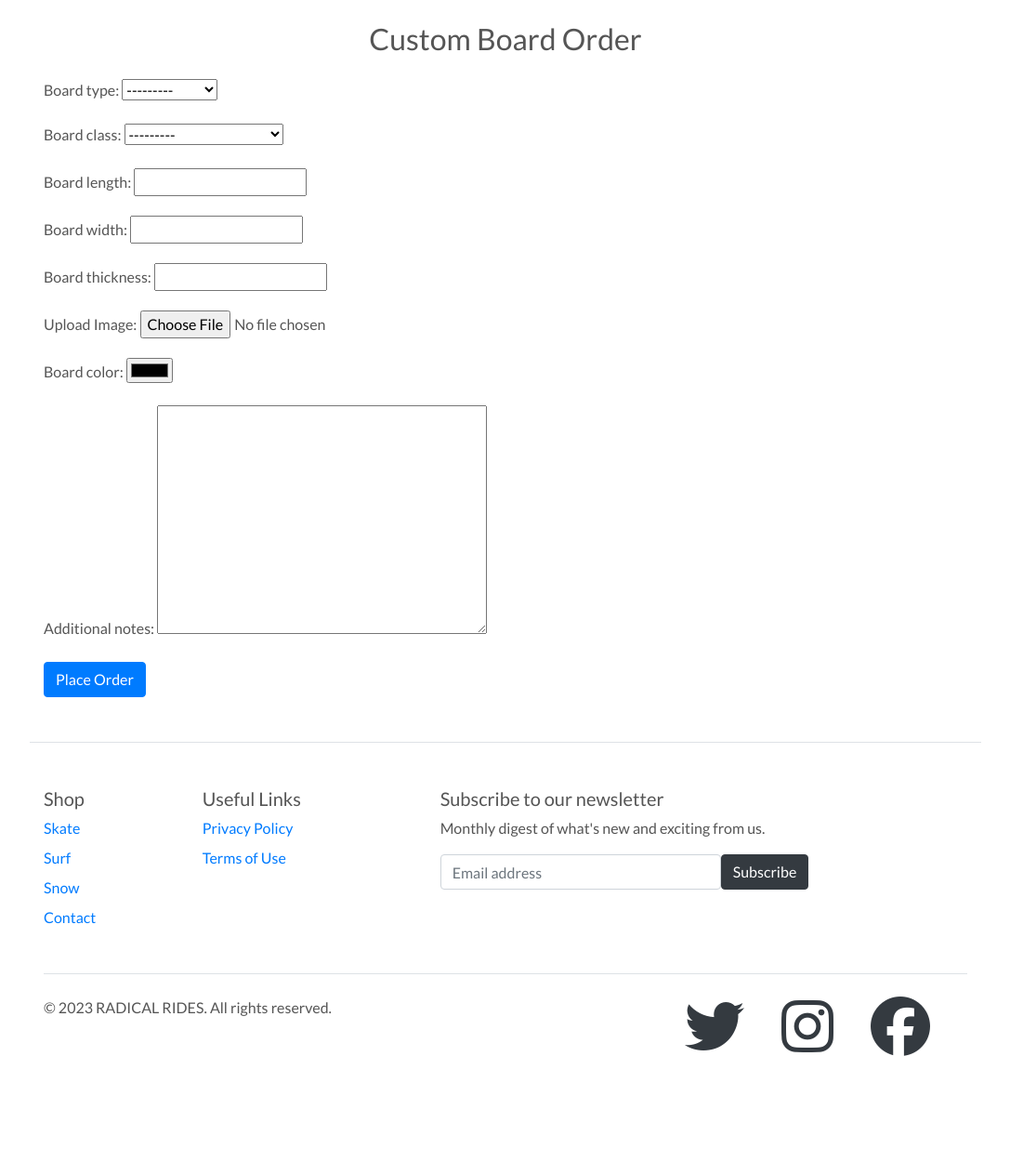
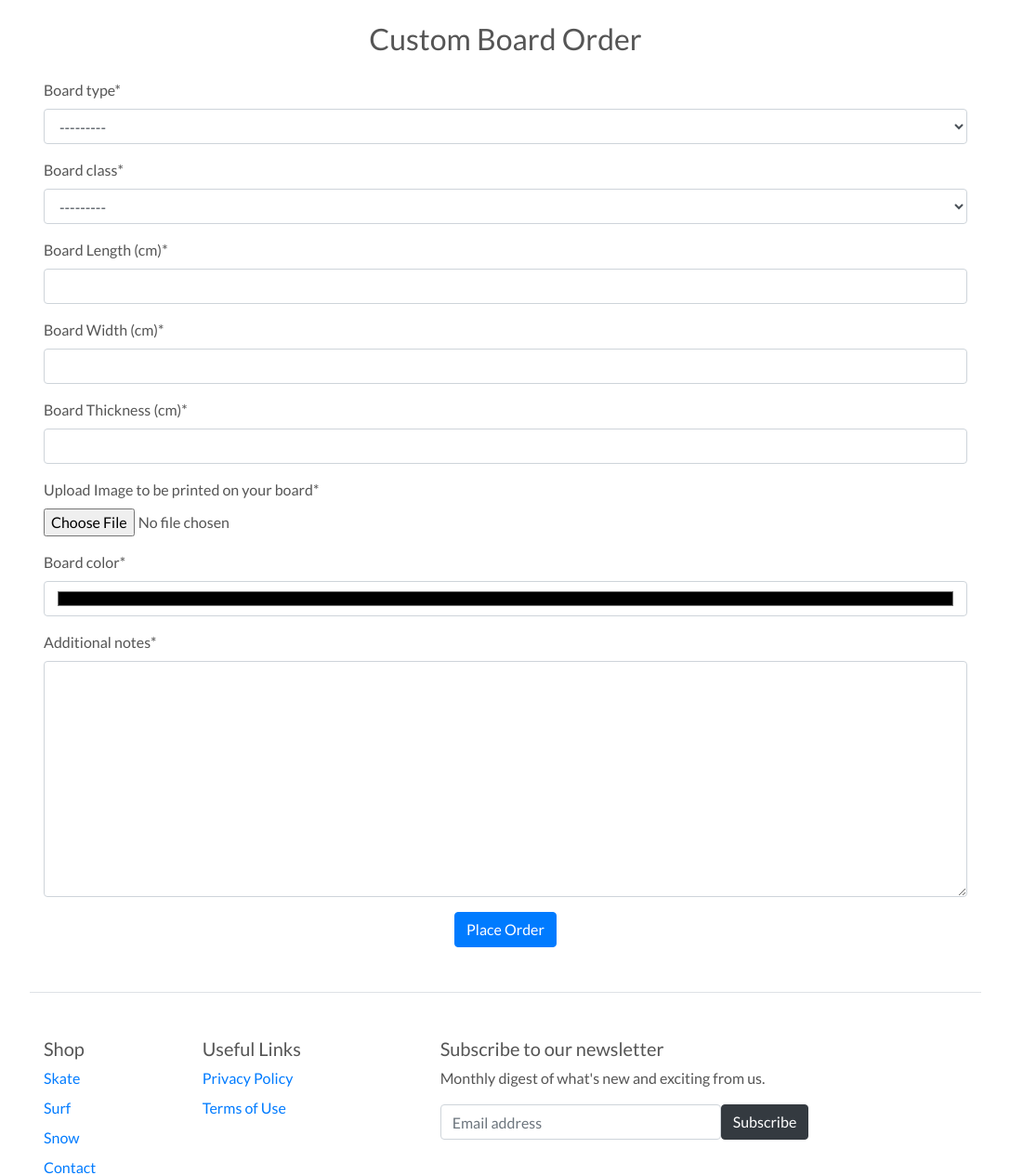
Before and after one commit to Xalil404/Radical_Rides, a Django app: page /custom/create_custom/ in a window 1280 px wide. Shown: the part 189-1453 px from the top of the page at 93% size, without its empty margins (96-1183 px from the left). Before the commit the page ends 1325 px from the top, so only its background shows below. Run offline with Django 3.2, Linux system fonts and the light colour scheme; some libraries are stand-ins or nearby versions.

Commit message:
Styled create custom order page

```diff
--- a/custom/forms.py
+++ b/custom/forms.py
@@ -7,4 +7,10 @@
         model = CustomBoardOrder
         fields = ['board_type', 'board_class', 'board_length', 'board_width', 'board_thickness', 'image_upload', 'board_color', 'additional_notes']
         widgets = {'board_color': forms.TextInput(attrs={'type': 'color'}), 'image_upload': forms.FileInput()}
-        labels = {'image_upload': 'Upload Image'}
+        #labels = {'image_upload': 'Upload Image'}
+        labels = {
+            'board_length': 'Board Length (cm)',
+            'board_width': 'Board Width (cm)',
+            'board_thickness': 'Board Thickness (cm)',
+            'image_upload': 'Upload Image to be printed on your board'
+        }
--- a/custom/templates/custom/create_custom.html
+++ b/custom/templates/custom/create_custom.html
@@ -11,17 +11,18 @@
 
 {% block content %}
 
-
 <div class="container my-5">
     <h2 class="text-center mb-4">Custom Board Order</h2>
 
     <form method="post" action="{% url 'create_custom' %}" enctype="multipart/form-data" onsubmit="return validateForm()">
         {% csrf_token %}
 
-        {{ form.as_p }}
+        {{ form|crispy }}
 
         <!-- Submit Button -->
+        <div class="container text-center">
         <button type="submit" class="btn btn-primary">Place Order</button>
+    </div>
     </form>
 </div>
 
--- a/custom/templates/custom/custom_orders.html
+++ b/custom/templates/custom/custom_orders.html
@@ -12,7 +12,7 @@
 {% block content %}
 
 <div class="container mt-5">
-    <h2 class="text-center">Available Custom Board Orders</h2>
+    <h2 class="text-center">Custom Board Orders</h2>
 
     <div class="container text-center">
         <a href="{% url 'create_custom' %}" class="btn btn-primary btn-lg mx-auto mt-3">Create New Custom Board Order</a>
```
Also changed, not shown: media/custom_board_images/Original_Black.png (added), media/custom_board_images/black_big_BPescA2.png (added), media/custom_board_images/trans_thGuM11.png (added), media/custom_board_images/white_big_RvLo1Ij.png (added).
